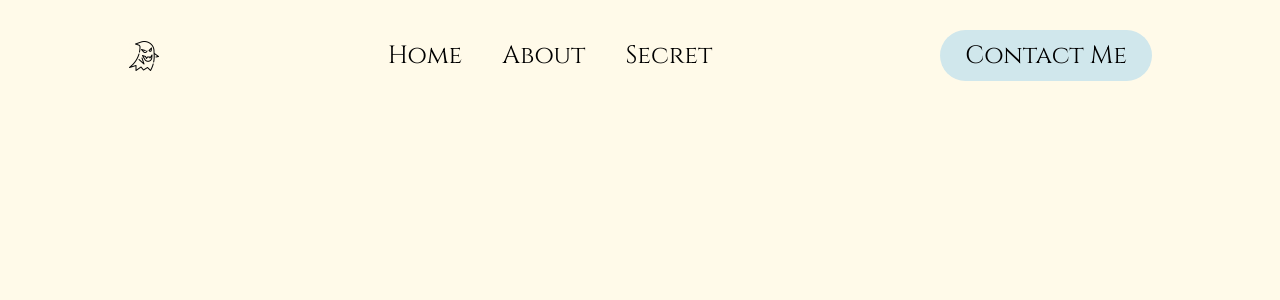
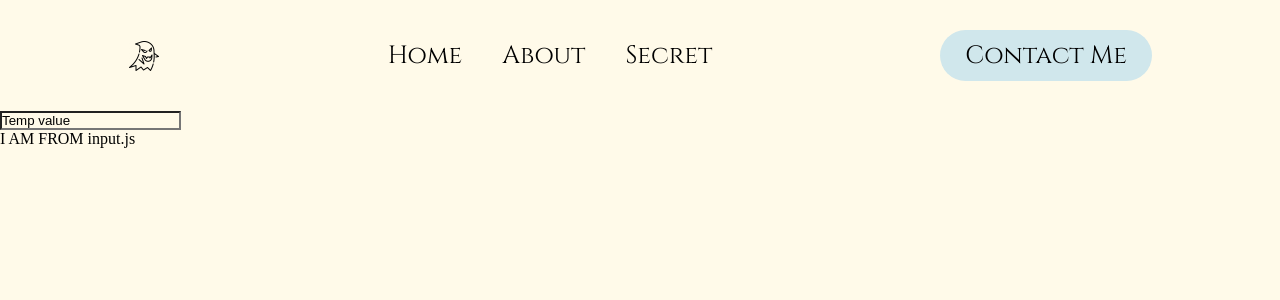
Before and after one commit to juliofuentesUI/Spooker, a React app: page / in a window 1280 px wide. Shown: the top 300 px of the page. Built offline with nearby package versions, Linux system fonts and the light colour scheme.

Commit message:
Integrate main root route with SpookerMain component

```diff
--- a/src/App.js
+++ b/src/App.js
@@ -1,7 +1,8 @@
 import React, { Component } from 'react';
-import { Navbar } from './components/NavBar/Navbar';
 import classes from './GlobalStyles.css';
 import Layout from './hoc/Layout/Layout';
+import SpookerMain from './containers/SpookerMain/SpookerMain';
+import { Switch, Route } from 'react-router-dom';
 
 class App extends Component {
 
@@ -10,10 +11,19 @@ class App extends Component {
     }
 
     render() {
+
+        let routes = (
+            <Switch>
+                <Route path="/" exact render={(routeProps) => <SpookerMain {...routeProps}  elementType="input" />} />
+            </Switch>
+        );
+
         return (
             <div>
                 <Layout>
-                    <Navbar />
+                    {routes}
+                    {/* routes will be rendered here, but despite what routes load
+                    ill always want the navbar , so put the navbar INSIDE layout.  */}
                 </Layout>
             </div>
         );
--- /dev/null
+++ b/src/components/UI/InputField/Input.js
@@ -0,0 +1,32 @@
+import React from 'react';
+import classes from './Input.module.css';
+
+const Input = (props) => {
+    //configure Input field and styling based on props.
+    //as use cases grow, for example select option elements. add them here.
+    console.log('props in input.js', props);
+    let inputElement = null;
+
+    switch(props.elementType) {
+        case ('input'):
+            inputElement = <input
+                onChange={props.changed}
+                className={classes.Input}
+                type={props.type}
+                placeholder={props.placeholder}
+                value={props.value}
+            />
+            break;
+        default:
+            inputElement = null;
+    }
+
+    return (
+        <React.Fragment>
+            {inputElement}
+            <p> I AM FROM input.js</p>
+        </React.Fragment>
+    );
+};
+
+export default Input;
--- /dev/null
+++ b/src/containers/SpookerMain/SpookerMain.js
@@ -0,0 +1,23 @@
+import React from 'react';
+import { UseState, UseEffect } from 'react';
+import Input from './../../components/UI/InputField/Input';
+
+
+const SpookerMain = (props) => {
+
+    const inputHandler = (event) => {
+
+    };
+
+    return (
+        <div>
+            <Input changed={inputHandler}
+            elementType="input"
+            type='text'
+            placeHolder='Your question here'
+            value='Temp value' />
+        </div>
+    );
+};
+
+export default SpookerMain;
--- a/src/hoc/Layout/Layout.js
+++ b/src/hoc/Layout/Layout.js
@@ -1,4 +1,5 @@
 import React, { Component } from 'react';
+import { Navbar } from '../../components/NavBar/Navbar';
 // import classes from './Layout.module.css';
 //import redux later.
 
@@ -11,6 +12,7 @@ class Layout extends Component {
     render() {
         return (
             <main>
+                <Navbar />
                 {this.props.children}
             </main>
         );
--- a/src/index.js
+++ b/src/index.js
@@ -1,6 +1,13 @@
 import React from 'react';
 import ReactDOM from 'react-dom';
 import App from './App.js';
+import { BrowserRouter } from 'react-router-dom';
+
+const app = (
+    <BrowserRouter>
+        <App />
+    </BrowserRouter>
+);
 
 
-ReactDOM.render(<App/>, document.getElementById('root'));
+ReactDOM.render(app, document.getElementById('root'));
```
Also changed, not shown: src/components/UI/InputField/Input.module.css (added), src/containers/SpookerMain/SpookerMain.module.css (added).
